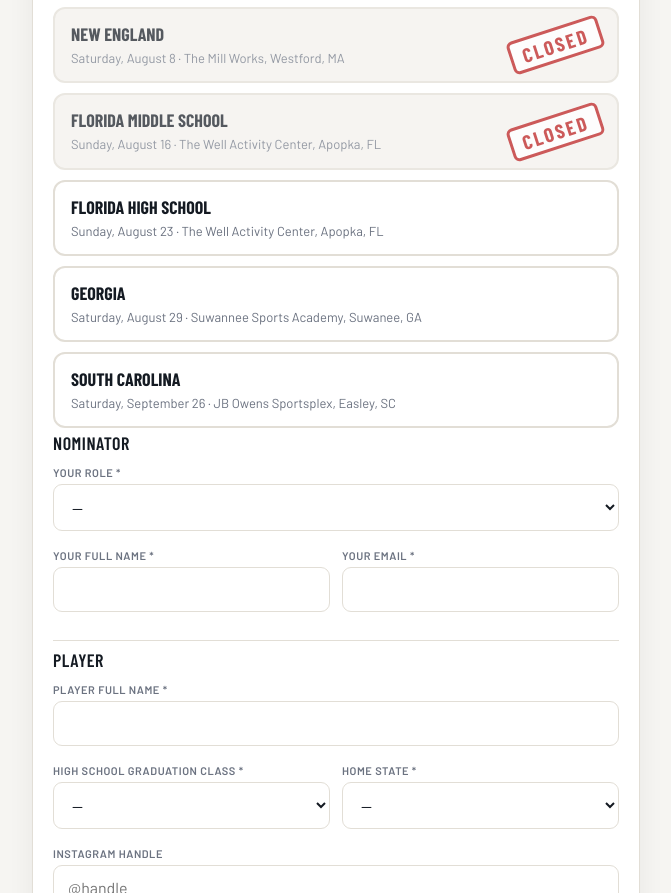
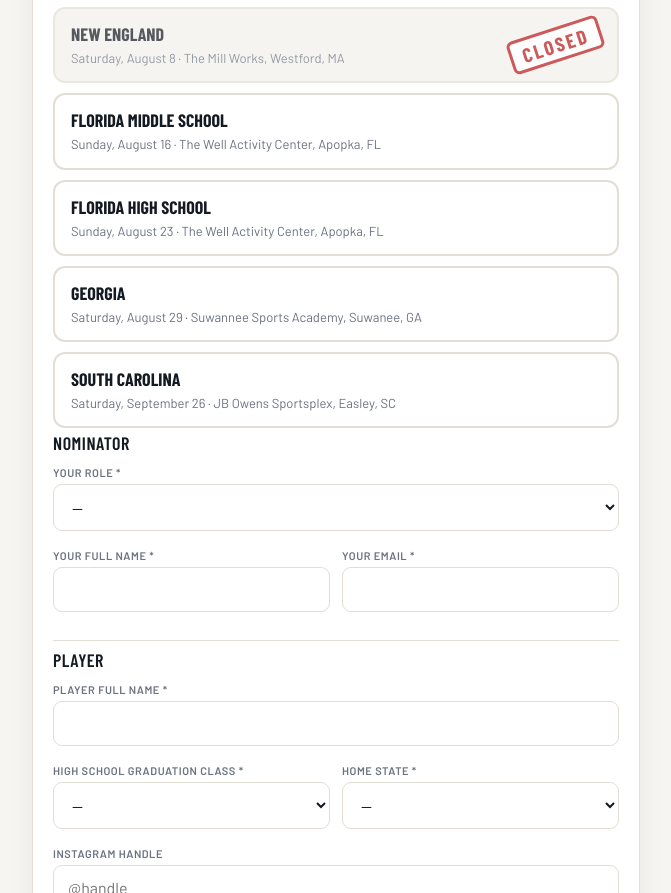
Before and after one commit to bluiz971/CampTeamBuilder, a website: page nominate.html in a window 1280 px wide. Shown: the part 994-1887 px from the top of the page, without its empty margins (304-975 px from the left). Drawn offline with nearby package versions, Linux system fonts and the light colour scheme; a web font is replaced by a local one.

Commit message:
Keep Florida Middle School nominations open.
Co-authored-by: Cursor <cursoragent@cursor.com>

```diff
--- a/nominate.html
+++ b/nominate.html
@@ -253,7 +253,7 @@ const CAMPS = [
   { code:'mid-atlantic-2026', name:'Middle Atlantic', invite:'Middle Atlantic', date:'2026-07-25', info:'Saturday, July 25 · Rowan University, Glassboro, NJ' },
   { code:'north-carolina-2026', name:'North Carolina', invite:'North Carolina', date:'2026-08-02', info:'Sunday, August 2 · Proehlific Park, Greensboro, NC' },
   { code:'new-england-2026', name:'New England', invite:'New England', date:'2026-08-08', info:'Saturday, August 8 · The Mill Works, Westford, MA' },
-  { code:'florida-ms-2026', name:'Florida Middle School', invite:'Florida Middle School', date:'2026-08-16', info:'Sunday, August 16 · The Well Activity Center, Apopka, FL' },
+  { code:'florida-ms-2026', name:'Florida Middle School', invite:'Florida Middle School', date:'2026-08-16', info:'Sunday, August 16 · The Well Activity Center, Apopka, FL', open:true },
   { code:'florida-hs-2026', name:'Florida High School', invite:'Florida High School', date:'2026-08-23', info:'Sunday, August 23 · The Well Activity Center, Apopka, FL' },
   { code:'georgia-2026', name:'Georgia', invite:'Georgia', date:'2026-08-29', info:'Saturday, August 29 · Suwannee Sports Academy, Suwanee, GA' },
   { code:'south-carolina-2026', name:'South Carolina', invite:'South Carolina', date:'2026-09-26', info:'Saturday, September 26 · JB Owens Sportsplex, Easley, SC' }
@@ -316,7 +316,12 @@ function isCampPast(date){
   if(!date) return false;
   return String(date).slice(0,10) < todayISO();
 }
-function isCampOpen(c){ return !!(c && !isCampPast(c.date)); }
+function isCampOpen(c){
+  if(!c) return false;
+  if(c.open === true) return true;
+  if(c.open === false) return false;
+  return !isCampPast(c.date);
+}
 
 function renderCamps(){
   const wrap=$('#campCards');
```
